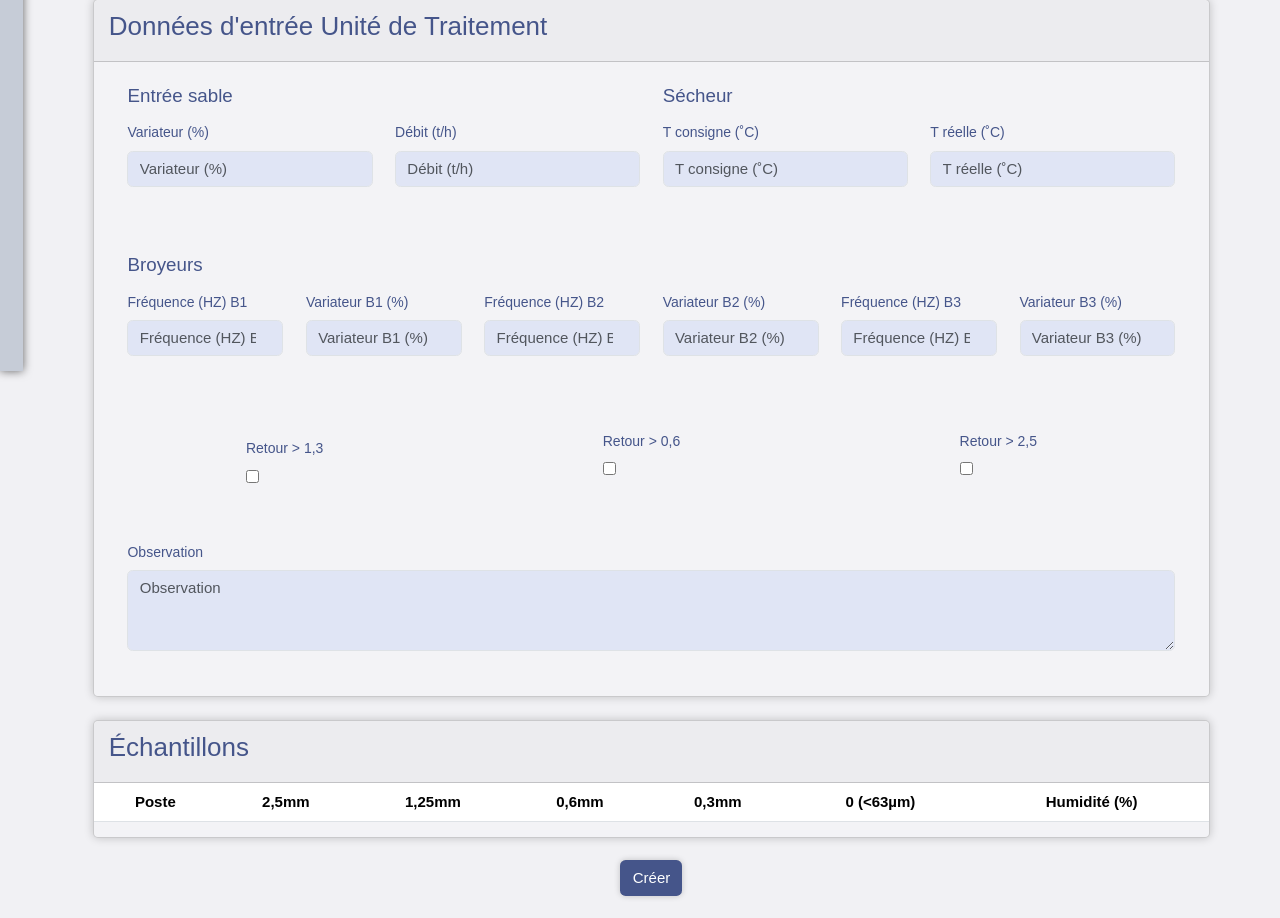
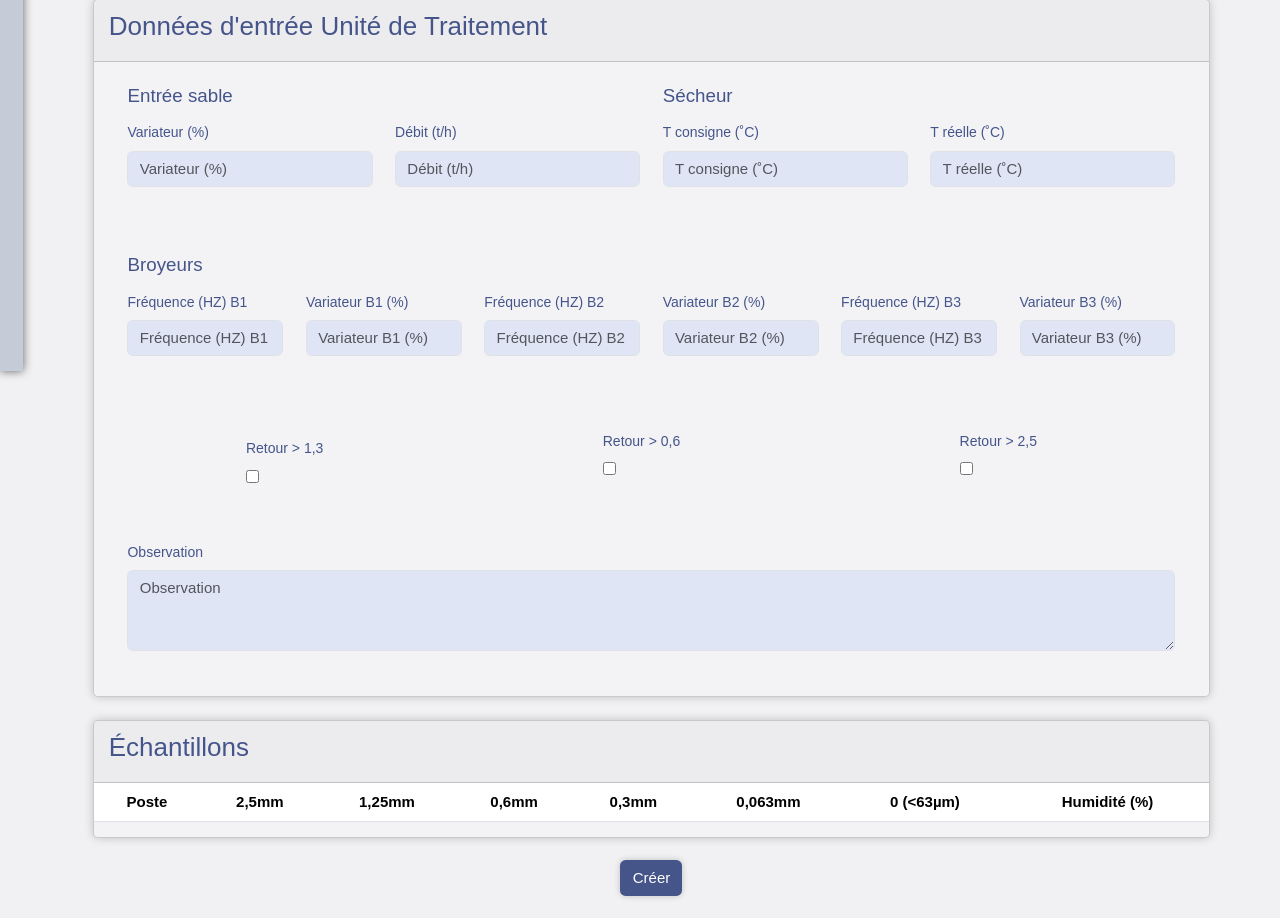
Before and after one commit to BensHamou/pumalabs, a Django app: page /report/create/ in a window 1280 px wide. Shown: the part 429-1347 px from the top of the page. Run offline with Django 4.2, Linux system fonts and the light colour scheme; the visitor is signed in with stand-in values (Sample User, id 1); data comes from the database, SQL or seed files in the repository; data that the repository does not hold is empty; some libraries are stand-ins or nearby versions; some web fonts are replaced.

Commit message:
add 0.063mm fraction

```diff
--- a/report/forms.py
+++ b/report/forms.py
@@ -55,8 +55,8 @@ class SableTypeForm(ModelForm):
 class StandardForm(ModelForm):
     class Meta:
         model = Standard
-        fields = ['poste', 'active', 'max_2_5_value', 'max_1_25_value', 'max_0_6_value', 'max_0_3_value', 'max_0_value', 'min_2_5_value', 'min_1_25_value',
-                  'min_0_6_value', 'min_0_3_value', 'min_0_value']
+        fields = ['poste', 'active', 'max_2_5_value', 'max_1_25_value', 'max_0_6_value', 'max_0_3_value', 'max_0_06_value', 'max_0_value',
+                  'min_2_5_value', 'min_1_25_value', 'min_0_6_value', 'min_0_3_value', 'min_0_06_value', 'min_0_value']
 
     poste = forms.ModelChoiceField(queryset=Poste.objects.all(), widget=forms.Select(attrs= getAttrs('select')), empty_label="Poste")
     active = forms.BooleanField(required=False, widget=forms.CheckboxInput(attrs={'type': 'checkbox', 'data-onstyle':'secondary', 'data-toggle':'switchbutton'}))
@@ -64,11 +64,13 @@ class StandardForm(ModelForm):
     max_1_25_value = forms.FloatField(widget=forms.NumberInput(attrs= getAttrs('control','Max 1,25mm')))
     max_0_6_value = forms.FloatField(widget=forms.NumberInput(attrs= getAttrs('control','Max 0,6mm')))
     max_0_3_value = forms.FloatField(widget=forms.NumberInput(attrs= getAttrs('control','Max 0,3mm')))
+    max_0_06_value = forms.FloatField(widget=forms.NumberInput(attrs= getAttrs('control','Max 0,063mm')))
     max_0_value = forms.FloatField(widget=forms.NumberInput(attrs= getAttrs('control','Max 0 (<63µm)')))
     min_2_5_value = forms.FloatField(widget=forms.NumberInput(attrs= getAttrs('control','Min 2,5mm')))
     min_1_25_value = forms.FloatField(widget=forms.NumberInput(attrs= getAttrs('control','Min 1,25mm')))
     min_0_6_value = forms.FloatField(widget=forms.NumberInput(attrs= getAttrs('control','Min 0,6mm')))
     min_0_3_value = forms.FloatField(widget=forms.NumberInput(attrs= getAttrs('control','Min 0,3mm')))
+    min_0_06_value = forms.FloatField(widget=forms.NumberInput(attrs= getAttrs('control','Min 0,063mm')))
     min_0_value = forms.FloatField(widget=forms.NumberInput(attrs= getAttrs('control','Min 0 (<63µm)')))
 
     def __init__(self, *args, **kwargs):
@@ -140,7 +142,7 @@ class ReportForm(ModelForm):
 class SampleForm(ModelForm):
     class Meta:
         model = Sample
-        fields = ['poste', 'value_2_5', 'value_1_25', 'value_0_6', 'value_0_3', 'value_0', 'value_h']
+        fields = ['poste', 'value_2_5', 'value_1_25', 'value_0_6', 'value_0_3', 'value_0_06', 'value_0', 'value_h']
 
     min_max = {'max': '100', 'min': '0', 'step': '0.001'}
 
@@ -149,6 +151,7 @@ class SampleForm(ModelForm):
     value_1_25 = forms.FloatField(label = '1,25mm', widget=forms.NumberInput(attrs= getAttrs('control','1,25mm', min_max)), required=True)
     value_0_6 = forms.FloatField(label = '0,6mm', widget=forms.NumberInput(attrs= getAttrs('control','0,6mm', min_max)), required=True)
     value_0_3 = forms.FloatField(label = '0,3mm', widget=forms.NumberInput(attrs= getAttrs('control','0,3mm', min_max)), required=True)
+    value_0_06 = forms.FloatField(label = '0,063mm', widget=forms.NumberInput(attrs= getAttrs('control','0,063mm', min_max)), required=False)
     value_0 = forms.FloatField(label = '0 (<63µm)', widget=forms.NumberInput(attrs= getAttrs('control','0 (<63µm)', min_max)), required=True)
     value_h = forms.FloatField(label = 'Humidité (%)', widget=forms.NumberInput(attrs= getAttrs('control','Humidité (%)', min_max)), required=True)
 
@@ -160,4 +163,4 @@ class SampleForm(ModelForm):
         self.fields['poste'].widget.attrs['disabled'] = True
 
 
-SamplesFormSet = inlineformset_factory(Report, Sample, form=SampleForm, fields=['poste', 'value_2_5', 'value_1_25', 'value_0_6', 'value_0_3', 'value_0', 'value_h'], extra=0)
+SamplesFormSet = inlineformset_factory(Report, Sample, form=SampleForm, fields=['poste', 'value_2_5', 'value_1_25', 'value_0_6', 'value_0_3', 'value_0_06', 'value_0', 'value_h'], extra=0)
--- a/report/models.py
+++ b/report/models.py
@@ -91,6 +91,7 @@ class Sample(models.Model):
     value_1_25 = models.FloatField(default=0, validators=[MinValueValidator(0), MaxValueValidator(100)])
     value_0_6 = models.FloatField(default=0, validators=[MinValueValidator(0), MaxValueValidator(100)])
     value_0_3 = models.FloatField(default=0, validators=[MinValueValidator(0), MaxValueValidator(100)])
+    value_0_06 = models.FloatField(default=0, validators=[MinValueValidator(0), MaxValueValidator(100)], null=True, blank=True)
     value_0 = models.FloatField(default=0, validators=[MinValueValidator(0), MaxValueValidator(100)])
     value_h = models.FloatField(default=0, validators=[MinValueValidator(0), MaxValueValidator(100)])
 
@@ -107,11 +108,13 @@ class Standard(models.Model):
     max_1_25_value = models.FloatField(default=0, validators=[MinValueValidator(0), MaxValueValidator(100)])
     max_0_6_value = models.FloatField(default=0, validators=[MinValueValidator(0), MaxValueValidator(100)])
     max_0_3_value = models.FloatField(default=0, validators=[MinValueValidator(0), MaxValueValidator(100)])
+    max_0_06_value = models.FloatField(default=0, validators=[MinValueValidator(0), MaxValueValidator(100)], null=True, blank=True)
     max_0_value = models.FloatField(default=0, validators=[MinValueValidator(0), MaxValueValidator(100)])
     min_2_5_value = models.FloatField(default=0, validators=[MinValueValidator(0), MaxValueValidator(100)])
     min_1_25_value = models.FloatField(default=0, validators=[MinValueValidator(0), MaxValueValidator(100)])
     min_0_6_value = models.FloatField(default=0, validators=[MinValueValidator(0), MaxValueValidator(100)])
     min_0_3_value = models.FloatField(default=0, validators=[MinValueValidator(0), MaxValueValidator(100)])
+    min_0_06_value = models.FloatField(default=0, validators=[MinValueValidator(0), MaxValueValidator(100)], null=True, blank=True)
     min_0_value = models.FloatField(default=0, validators=[MinValueValidator(0), MaxValueValidator(100)])
 
     def __str__(self):
--- a/report/templates/report/report_form.html
+++ b/report/templates/report/report_form.html
@@ -381,6 +381,7 @@ Rapport
                     <th class="d-none d-md-table-cell text-white-c text-center">1,25mm</th>
                     <th class="d-none d-md-table-cell text-white-c text-center">0,6mm</th>
                     <th class="d-none d-md-table-cell text-white-c text-center">0,3mm</th>
+                    <th class="d-none d-md-table-cell text-white-c text-center">0,063mm</th>
                     <th class="d-none d-md-table-cell text-white-c text-center">0 (<63µm)</th>
                     <th class="d-none d-md-table-cell text-white-c text-center">Humidité (%)</th>
                 </thead>
@@ -395,12 +396,10 @@ Rapport
                             {% for field in formss.visible_fields %}
                                 {% if not field.label == 'Supprimer' %}
                                     <td {% if field.label == 'Poste' %} style="width: 20vw;" {% endif %}>
-
                                         <div>
                                             <p class="tdLabel">{{ field.label }}</p>
                                             <p class="valueLead mb-0">{{ field }}</p>
                                         </div>
-
                                         {% for error in field.errors %}
                                             <span style="color: red">*{{ error }}</span>
                                         {% endfor %}
@@ -477,6 +476,15 @@ Rapport
     .select2-container--bootstrap-5 .select2-selection {
         background-color: #e0e5f5 !important;
     }
+
+    input::-webkit-outer-spin-button,
+    input::-webkit-inner-spin-button {
+      -webkit-appearance: none;
+      margin: 0;
+    }
+    input[type=number] {
+        -moz-appearance: textfield;
+    }
 </style>
 
 <script>
@@ -491,7 +499,6 @@ Rapport
                 if (usine_id == 1) {
                     $('.sidBelAbbes').each(function() {
                         $(this).show();
-                        console.log($(this));
                     });
                 } else {
                     $('.sidBelAbbes').each(function() {
@@ -528,7 +535,13 @@ Rapport
                     const selectPoste = document.getElementById(`id_samples-${countSamples}-poste`);
                     selectPoste.value = response.postes[i];
                     document.querySelectorAll(`[id^="id_samples-${countSamples}-value_"]`).forEach(element => {
-                        element.required = true;
+                        if (element.id.includes('value_0_06')) {
+                            element.required = false;
+                        }
+                        else {
+                            element.required = true;
+                        }
+
                     });
                     countSamples += 1;
                 }
@@ -557,7 +570,6 @@ Rapport
         });
         shift = $('#id_shift').val();
         formInstance = $('#isUpdating').val();
-        console.log(formInstance);
         if(!formInstance && !shift) {
             onChangeUsine.trigger('change');
         }
--- a/report/views.py
+++ b/report/views.py
@@ -493,10 +493,12 @@ class ReportDetail(LoginRequiredMixin, CheckReportViewerMixin, DetailView):
         tami_125 = [{'value': s.value_1_25, 'id': s.id, 'color': 'black'} for s in samples]
         tami_06 = [{'value': s.value_0_6, 'id': s.id, 'color': 'black'} for s in samples]
         tami_03 = [{'value': s.value_0_3, 'id': s.id, 'color': 'black'} for s in samples]
-        tami_063 = [{'value': s.value_0, 'id': s.id, 'color': 'black'} for s in samples]
+        tami_0063 = [{'value': s.value_0_06 or '-', 'id': s.id, 'color': 'black'} for s in samples]
+        tami_0 = [{'value': s.value_0, 'id': s.id, 'color': 'black'} for s in samples]
         tami_h = [s.value_h for s in samples]
 
-        context.update({ 'postes': postes, 'tami_25': tami_25, 'tami_125': tami_125, 'tami_06': tami_06, 'tami_03': tami_03, 'tami_063': tami_063, 'tami_h': tami_h, 'ids': sample_ids, 'headers': unique_headers_counts })
+        context.update({ 'postes': postes, 'tami_25': tami_25, 'tami_125': tami_125, 'tami_06': tami_06, 'tami_03': tami_03,
+                        'tami_0063': tami_0063, 'tami_0': tami_0, 'tami_h': tami_h, 'ids': sample_ids, 'headers': unique_headers_counts })
 
         return context
 
@@ -930,6 +932,15 @@ def getMail(action, report, fullname, old_state = False, refusal_reason = '/'):
                     message += f'<td>{sample.value_0_3}</td>'
                 message += '</tr>'
 
+                message += '<tr><td><b>0.063mm</b></td>'
+                for sample in report.samples():
+                    if sample.value_0_06:
+                       value = sample.value_0_06
+                    else:
+                        value = '-'
+                    message += f'<td>{value}</td>'
+                message += '</tr>'
+
                 message += '<tr><td><b>0mm</b></td>'
                 for sample in report.samples():
                     message += f'<td>{sample.value_0}</td>'
```
Also changed, not shown: report/templates/poste/poste_form.html (+17 -5 lines), report/templates/poste/standard_form.html (+26 -4 lines), report/templates/report/report_detail.html (+8 -2 lines).
